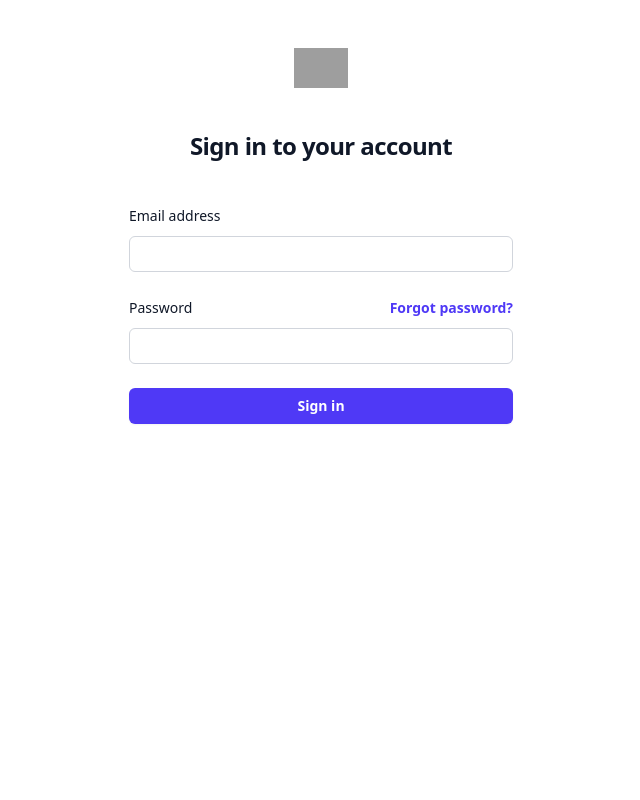
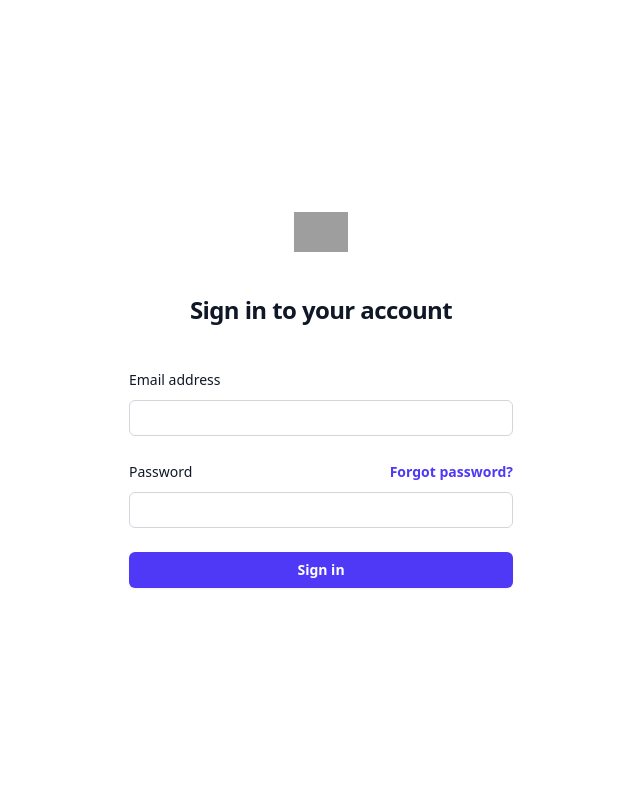
Before and after one commit to henryschneid3r/a001, a FastAPI app: page /api/v1/login/ in a window 1280 px wide. Shown: the whole page, without its empty margins (319-959 px from the left). Run offline with FastAPI, Linux system fonts and the light colour scheme; style sheets or scripts are compiled from the project's sources; grey boxes are pictures that could not be loaded.

Commit message:
chore(fix): add h-full to main base to center div vertically, ignore output.css.

```diff
--- a/frontend/templates/layouts/base.html
+++ b/frontend/templates/layouts/base.html
@@ -5,7 +5,7 @@
     <link rel="stylesheet" href="{{ url_for('static', path='css/output.css') }}">
 </head>
 <body class="h-full">
-    <main>
+    <main class="h-full">
         {% block content %}{% endblock %}
     </main>
 </body>
```
Also changed, not shown: 1 other file.
